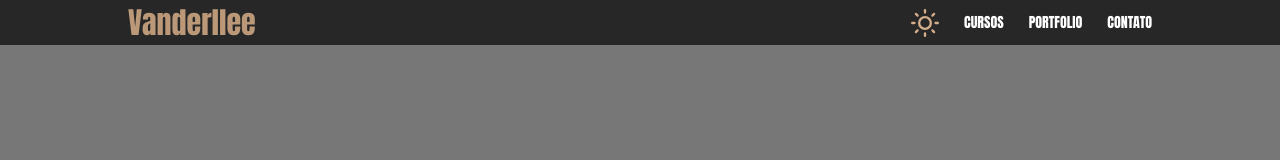
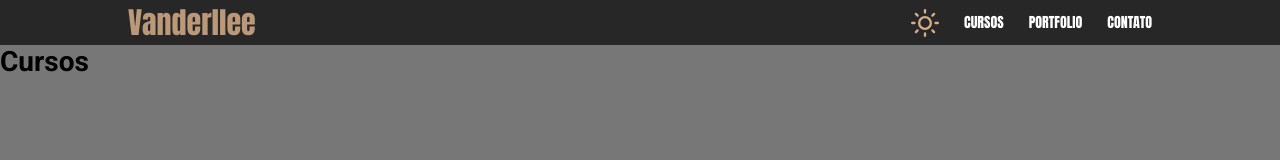
Before and after one commit to Vanderllee/Vanderllee, a React (Create React App) app: page /cursos in a window 1280 px wide. Shown: the top 160 px of the page. Built offline with nearby package versions, Linux system fonts and the light colour scheme.

Commit message:
added courses and contact pages

```diff
--- a/src/App.tsx
+++ b/src/App.tsx
@@ -1,14 +1,13 @@
 import React from 'react';
 
 import Routes from './routes';
-import { GlobalStyle } from './styles/GlobalStyles';
+import { ThemeProvider } from './context/theme';
 
 const App: React.FC = () => {
   return (
-    <>
+    <ThemeProvider>
       <Routes />
-      <GlobalStyle />
-    </>
+    </ThemeProvider>
   );
 };
 export default App;
--- a/src/components/NavBar/index.tsx
+++ b/src/components/NavBar/index.tsx
@@ -27,8 +27,12 @@ const NavBar: React.FC = () => {
         <FiMenu size={28} color="#fff" onClick={(): void => handleOpen()} />
         <ul>
           <FiSun size={28} color="#D4AE8B" />
-          <li>Cursos</li>
-          <li>Portfolio</li>
+          <Link to="cursos">
+            <li>Cursos</li>
+          </Link>
+          <Link to="portfolio">
+            <li>portfolio</li>
+          </Link>
           <Link to="contato">
             <li>Contato</li>
           </Link>
@@ -37,11 +41,16 @@ const NavBar: React.FC = () => {
       <MenuDrawer isOpen={open}>
         <FiX size={28} color="#fff" onClick={(): void => handleOpen()} />
         <ul>
-          <li>Cursos</li>
-          <li>Portfolio</li>
+          <Link to="cursos" onClick={(): void => handleOpen()}>
+            <li>Cursos</li>
+          </Link>
+          <Link to="portfolio" onClick={(): void => handleOpen()}>
+            <li>Portfolio</li>
+          </Link>
           <Link to="contato" onClick={(): void => handleOpen()}>
             <li>Contato</li>
           </Link>
+
           <FiSun size={28} color="#D4AE8B" />
         </ul>
       </MenuDrawer>
--- a/src/context/theme.tsx
+++ b/src/context/theme.tsx
@@ -5,16 +5,15 @@ interface ThemeContextData {
   theme: 'light' | 'dark';
   changeTheme(): void;
 }
-/* getting context */
-const ThemeContext = createContext<ThemeContextData>({} as ThemeContextData);
+export const ThemeProvider: React.FC = ({ children }) => {
+  const ThemeContext = createContext<ThemeContextData>({} as ThemeContextData);
 
-const [theme, setTheme] = useState<'light' | 'dark'>('dark');
+  const [theme, setTheme] = useState<'light' | 'dark'>('dark');
 
-const changeTheme = useCallback(() => {
-  setTheme(theme === 'dark' ? 'light' : 'dark');
-}, [theme]);
+  const changeTheme = useCallback(() => {
+    setTheme(theme === 'dark' ? 'light' : 'dark');
+  }, [theme]);
 
-export const ThemeProvider: React.FC = ({ children }) => {
   return (
     <ThemeContext.Provider value={{ theme, changeTheme }}>
       {children}
--- /dev/null
+++ b/src/pages/Cursos/index.tsx
@@ -0,0 +1,11 @@
+import React from 'react';
+
+import { Container } from './styles';
+
+const Cursos: React.FC = () => (
+  <Container>
+    <h1>Cursos</h1>
+  </Container>
+);
+
+export default Cursos;
--- /dev/null
+++ b/src/pages/Cursos/styles.ts
@@ -0,0 +1,3 @@
+import styled from 'styled-components';
+
+export const Container = styled.div``;
--- /dev/null
+++ b/src/pages/Portfolio/index.tsx
@@ -0,0 +1,11 @@
+import React from 'react';
+
+import { Container } from './styles';
+
+const Portfolio: React.FC = () => (
+  <Container>
+    <h1>Portfolio</h1>
+  </Container>
+);
+
+export default Portfolio;
--- /dev/null
+++ b/src/pages/Portfolio/styles.ts
@@ -0,0 +1,3 @@
+import styled from 'styled-components';
+
+export const Container = styled.div``;
--- a/src/routes.tsx
+++ b/src/routes.tsx
@@ -1,16 +1,22 @@
 import React from 'react';
 import { BrowserRouter, Switch, Route } from 'react-router-dom';
+import { GlobalStyle } from './styles/GlobalStyles';
 
 import NavBar from './components/NavBar';
 import Home from './pages/Home/index';
 import Contato from './pages/Contato/index';
+import Portfolio from './pages/Portfolio/index';
+import Cursos from './pages/Cursos/index';
 
 const Routes: React.FC = () => (
   <BrowserRouter>
+    <GlobalStyle />
     <NavBar />
     <Switch>
       <Route path="/" exact component={Home} />
       <Route path="/contato" component={Contato} />
+      <Route path="/portfolio" component={Portfolio} />
+      <Route path="/cursos" component={Cursos} />
     </Switch>
   </BrowserRouter>
 );
```
